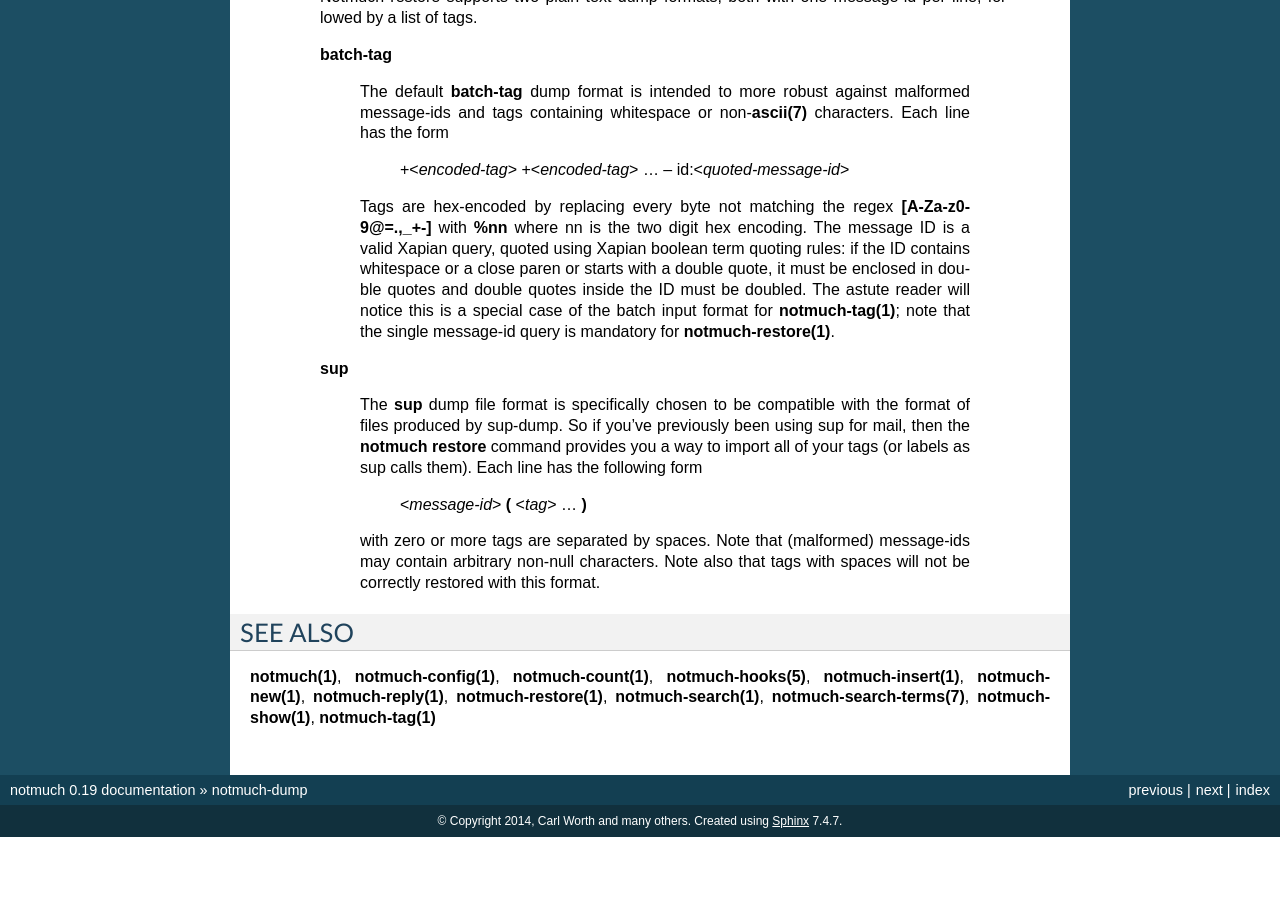
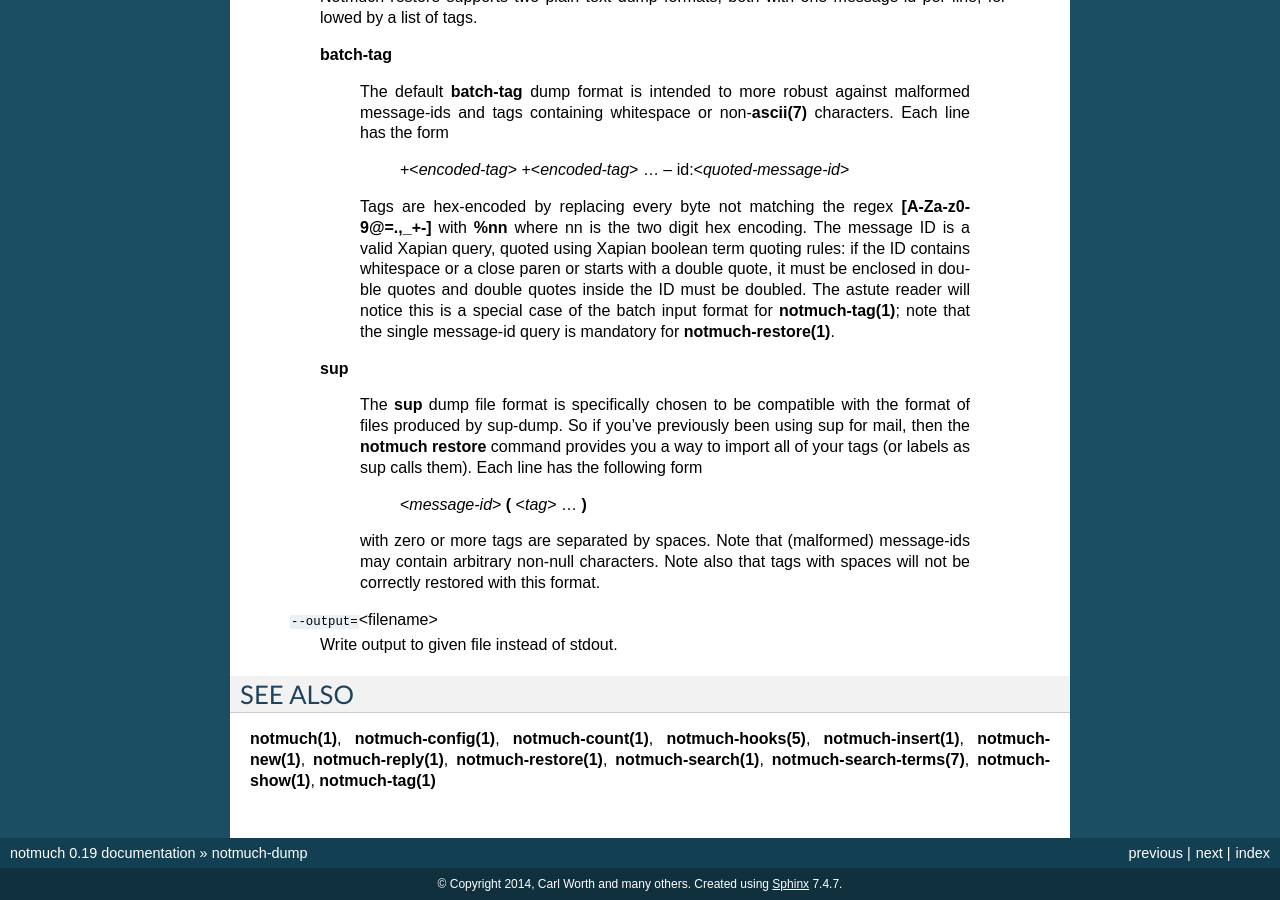
Before and after one commit to notmuch/notmuch, a Sphinx documentation site: the page built from doc/man1/notmuch-dump.rst, in a window 1280 px wide and 900 px high, scrolled down 611 px. Built offline with Sphinx 7.4.7, drawn with Linux system fonts in a browser that asks for light colours; the version number is read from the project's files by our own code; before the commit the page ends 1448 px from its top, so only the background shows below that.

Commit message:
doc: document notmuch-dump --output=filename option
Document all options for completeness.

```diff
--- a/doc/man1/notmuch-dump.rst
+++ b/doc/man1/notmuch-dump.rst
@@ -71,6 +71,8 @@ Supported options for **dump** include
             characters. Note also that tags with spaces will not be
             correctly restored with this format.
 
+    ``--output=``\ <filename>
+        Write output to given file instead of stdout.
 
 SEE ALSO
 ========
```
